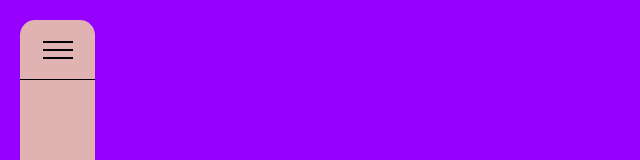
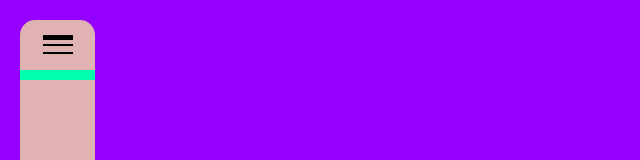
Before and after one commit to EduardoSolFer/javascriptIntensivo, a plain HTML site: page 2_Menu/index.html in a window 1280 px wide. Shown: the top 160 px of the page, without its empty margins (0-640 px from the left). Drawn offline with nearby package versions, Linux system fonts and the light colour scheme.

Commit message:
Segundo commit cambio de estilos

```diff
--- a/2_Menu/styles.scss
+++ b/2_Menu/styles.scss
@@ -25,7 +25,7 @@ body{
         left: 0;
         width: 100%;
         height: 60px;
-        border-bottom: 1px solid black;
+        border-bottom: 10px solid rgb(2, 255, 175);
         cursor: pointer;
         display: flex;
         align-items: center;
@@ -35,7 +35,7 @@ body{
             content: "";
             position: absolute;
             width: 30px;
-            height: 2px;
+            height: 5px;
             background: black;
             transform: translateY(-8px);
             transition: 0.5s;
```
Also changed, not shown: 2_Menu/styles.css, 2_Menu/styles.min.css.
